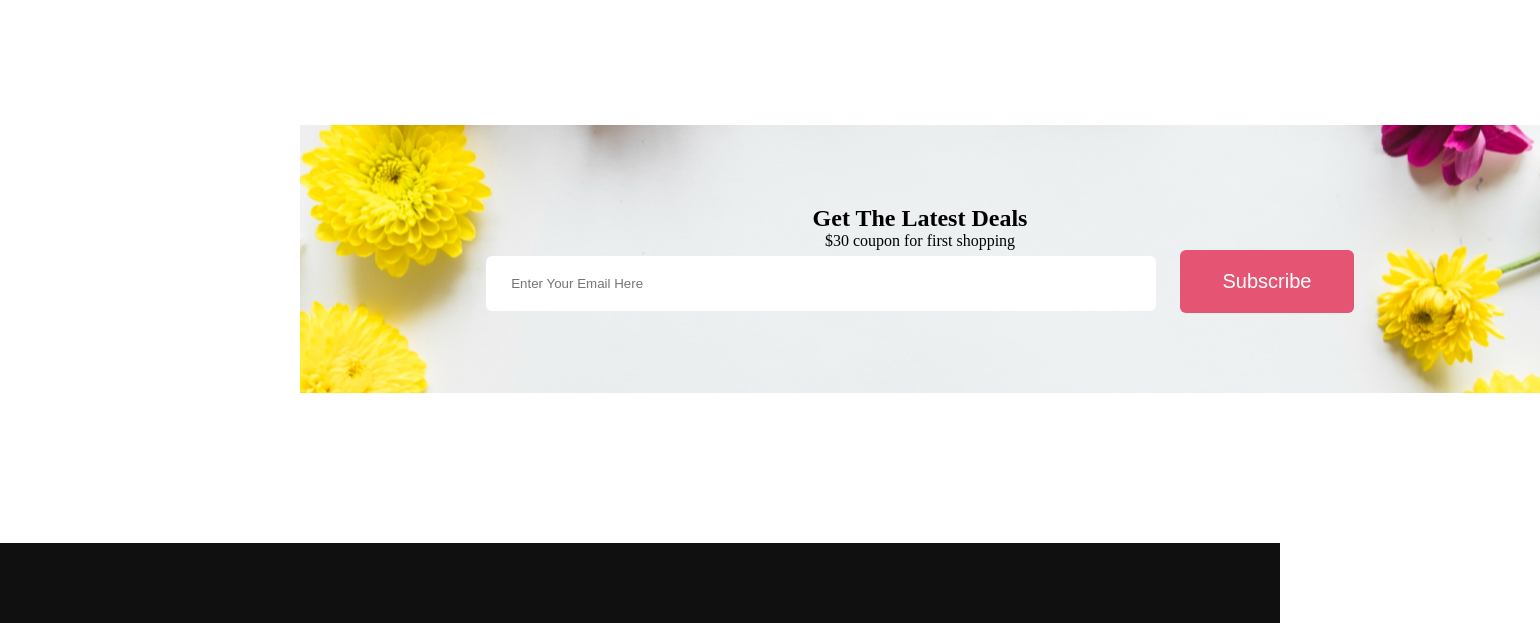
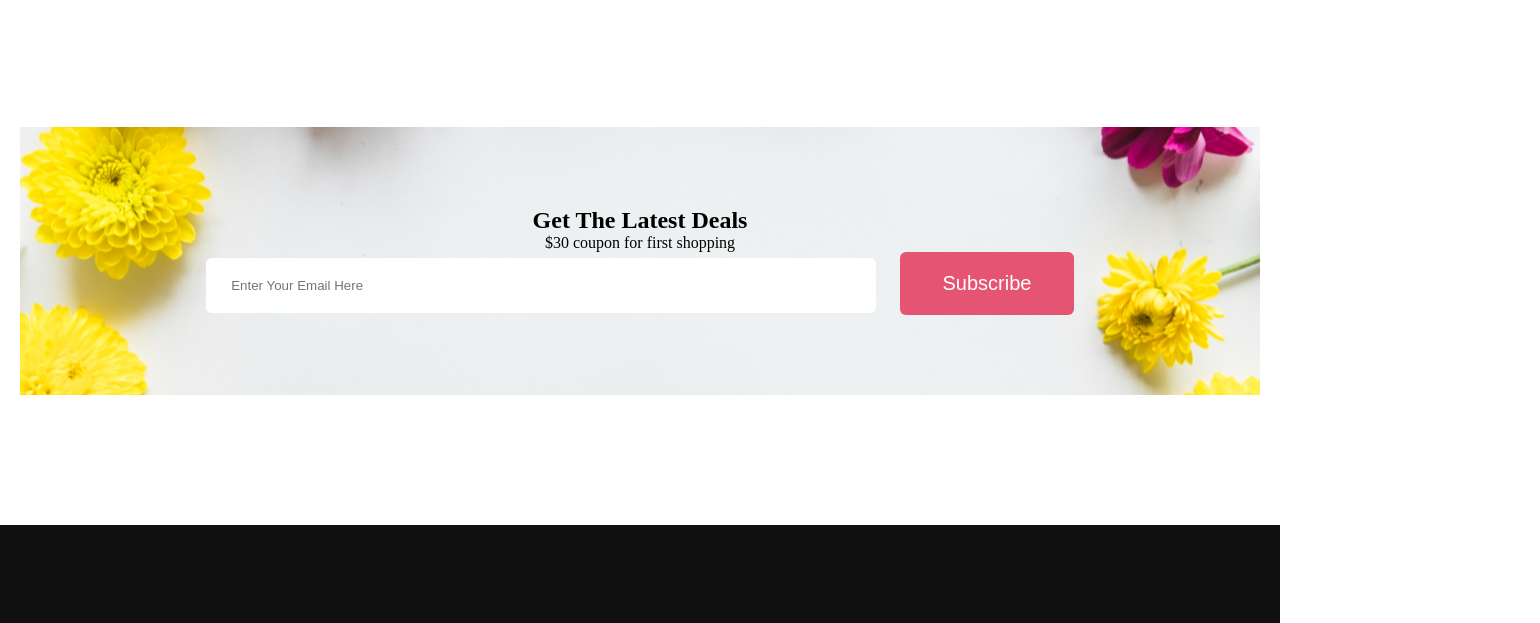
Before and after one commit to DibboT/flowershop-, a plain HTML site: page index.html in a window 1280 px wide. Shown: the part 2724-3347 px from the top of the page, 1540 px wide, since content can reach past the window. Drawn offline with Linux system fonts and the light colour scheme.

Commit message:
fixed deals bar

```diff
--- a/style.css
+++ b/style.css
@@ -297,10 +297,7 @@
     background-color: lightgray 0px -203.444px / 100% 213.755%;
     background-position: center;
     background-repeat: no-repeat;
-    margin-top: 128px;
-    margin-left: 300px;
-    margin-right: 300px;
-    margin-bottom:150px;
+    margin: 130px auto;
     padding: 80px 0px;
 }
 
```
